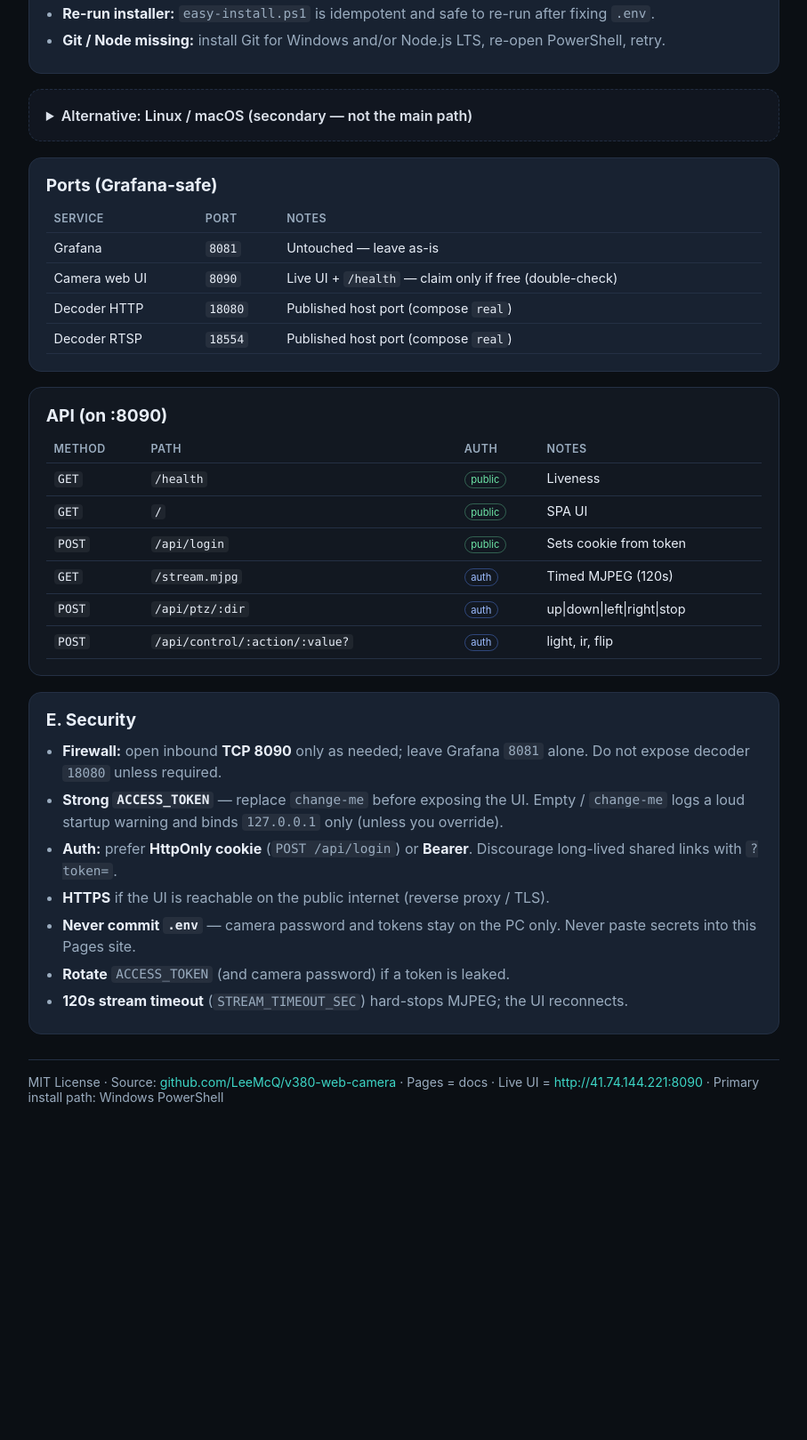
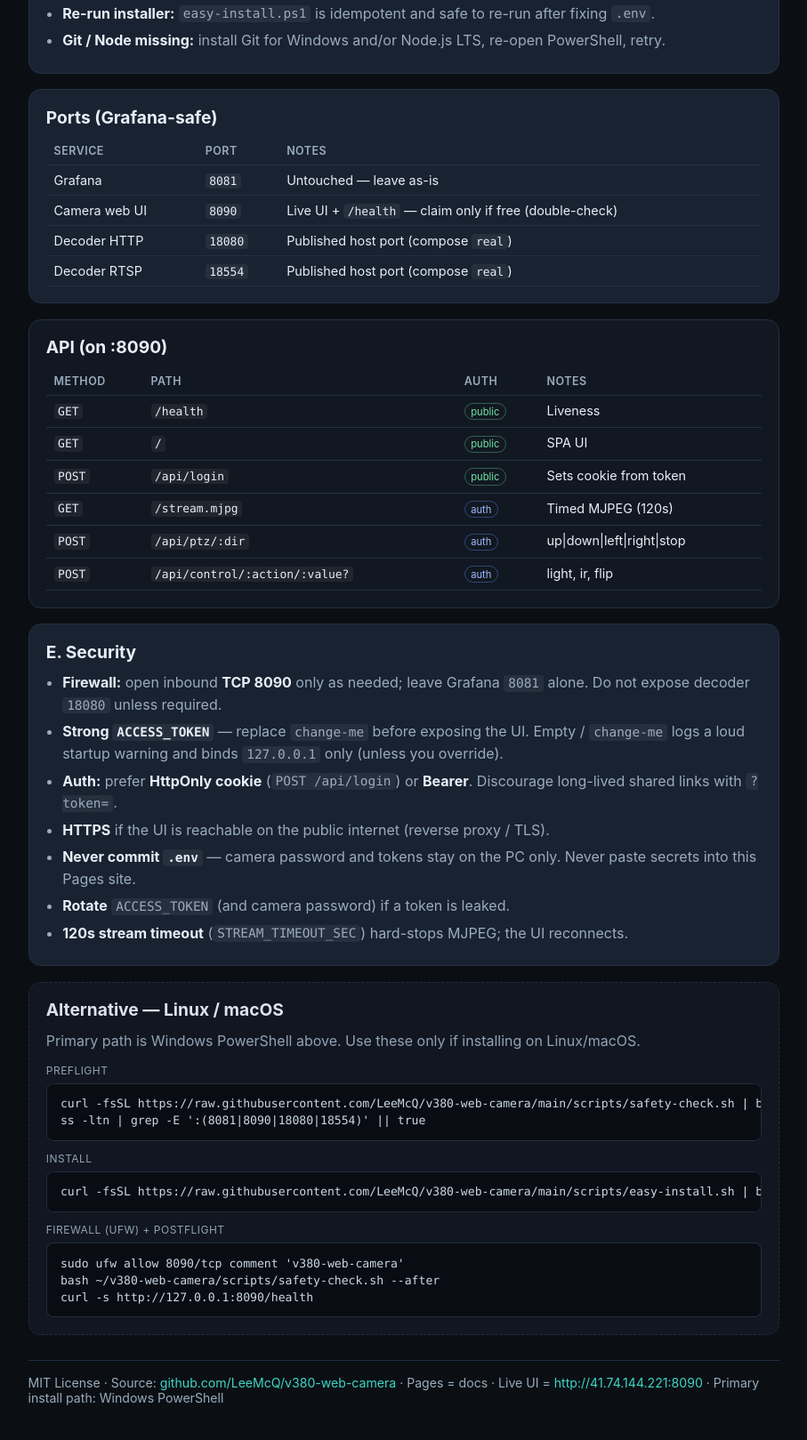
Before and after one commit to LeeMcQ/v380-web-camera, a website: page index.html in a window 1280 px wide. Shown: the part 7617-9236 px from the top of the page at 89% size, without its empty margins (186-1093 px from the left). Before the commit the page ends 8915 px from the top, so only its background shows below. Drawn offline with Linux system fonts and the light colour scheme.

Commit message:
Move Alternative section to bottom and finish Windows-first polish
Place Linux/macOS as a clearly secondary bottom section in Pages and README, switch smoke-test docs to PowerShell, and keep New-NetFirewallRule called out for inbound 8090.

```diff
--- a/index.html
+++ b/index.html
@@ -386,23 +386,6 @@ curl.exe -s -H "Authorization: Bearer YOUR_TOKEN" http://127.0.0.1:8090/api/sess
     </ul>
   </section>
 
-
-  <details class="card alt-os" id="alternative">
-    <summary style="cursor:pointer;font-weight:600">Alternative: Linux / macOS (secondary — not the main path)</summary>
-    <div style="margin-top:.75rem">
-      <p class="hint">Primary path is Windows PowerShell above. Use these only if installing on Linux/macOS.</p>
-      <label class="cmd">Preflight</label>
-      <pre>curl -fsSL https://raw.githubusercontent.com/LeeMcQ/v380-web-camera/main/scripts/safety-check.sh | bash -s -- --before
-ss -ltn | grep -E ':(8081|8090|18080|18554)' || true</pre>
-      <label class="cmd">Install</label>
-      <pre>curl -fsSL https://raw.githubusercontent.com/LeeMcQ/v380-web-camera/main/scripts/easy-install.sh | bash</pre>
-      <label class="cmd">Firewall (ufw) + postflight</label>
-      <pre>sudo ufw allow 8090/tcp comment 'v380-web-camera'
-bash ~/v380-web-camera/scripts/safety-check.sh --after
-curl -s http://127.0.0.1:8090/health</pre>
-    </div>
-  </details>
-
   <section class="card alt">
     <h2>Ports (Grafana-safe)</h2>
     <table>
@@ -444,6 +427,21 @@ curl -s http://127.0.0.1:8090/health</pre>
     </ul>
   </section>
 
+  <section class="card alt-os" id="alternative">
+    <h2>Alternative — Linux / macOS</h2>
+    <p class="hint">Primary path is Windows PowerShell above. Use these only if installing on Linux/macOS.</p>
+    <label class="cmd">Preflight</label>
+    <pre>curl -fsSL https://raw.githubusercontent.com/LeeMcQ/v380-web-camera/main/scripts/safety-check.sh | bash -s -- --before
+ss -ltn | grep -E ':(8081|8090|18080|18554)' || true</pre>
+    <label class="cmd">Install</label>
+    <pre>curl -fsSL https://raw.githubusercontent.com/LeeMcQ/v380-web-camera/main/scripts/easy-install.sh | bash</pre>
+    <label class="cmd">Firewall (ufw) + postflight</label>
+    <pre>sudo ufw allow 8090/tcp comment 'v380-web-camera'
+bash ~/v380-web-camera/scripts/safety-check.sh --after
+curl -s http://127.0.0.1:8090/health</pre>
+  </section>
+
+
   <footer>
     MIT License · Source: <a href="https://github.com/LeeMcQ/v380-web-camera">github.com/LeeMcQ/v380-web-camera</a>
     · Pages = docs · Live UI = <a href="http://41.74.144.221:8090">http://41.74.144.221:8090</a>
```
Also changed, not shown: README.md.
